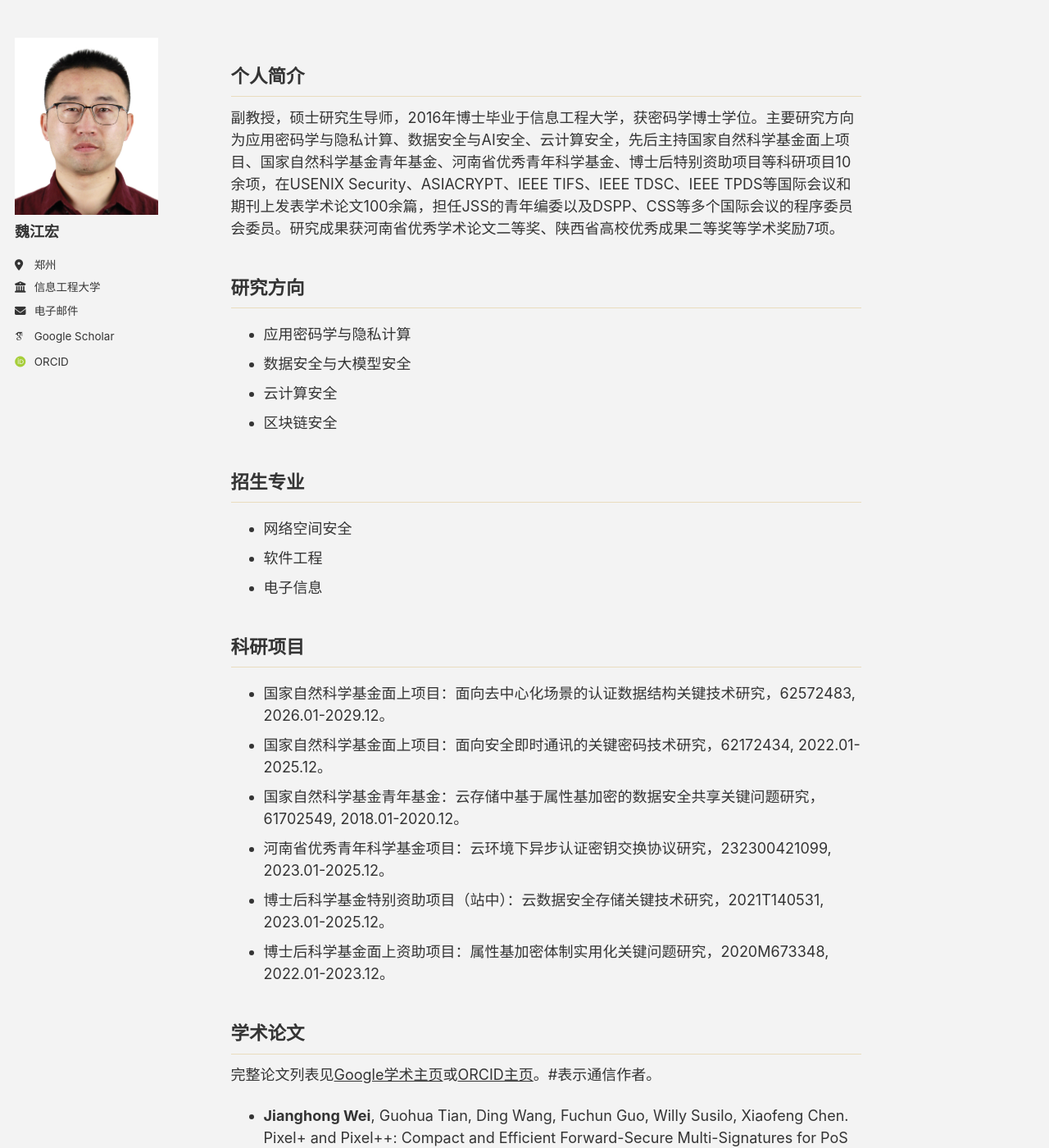
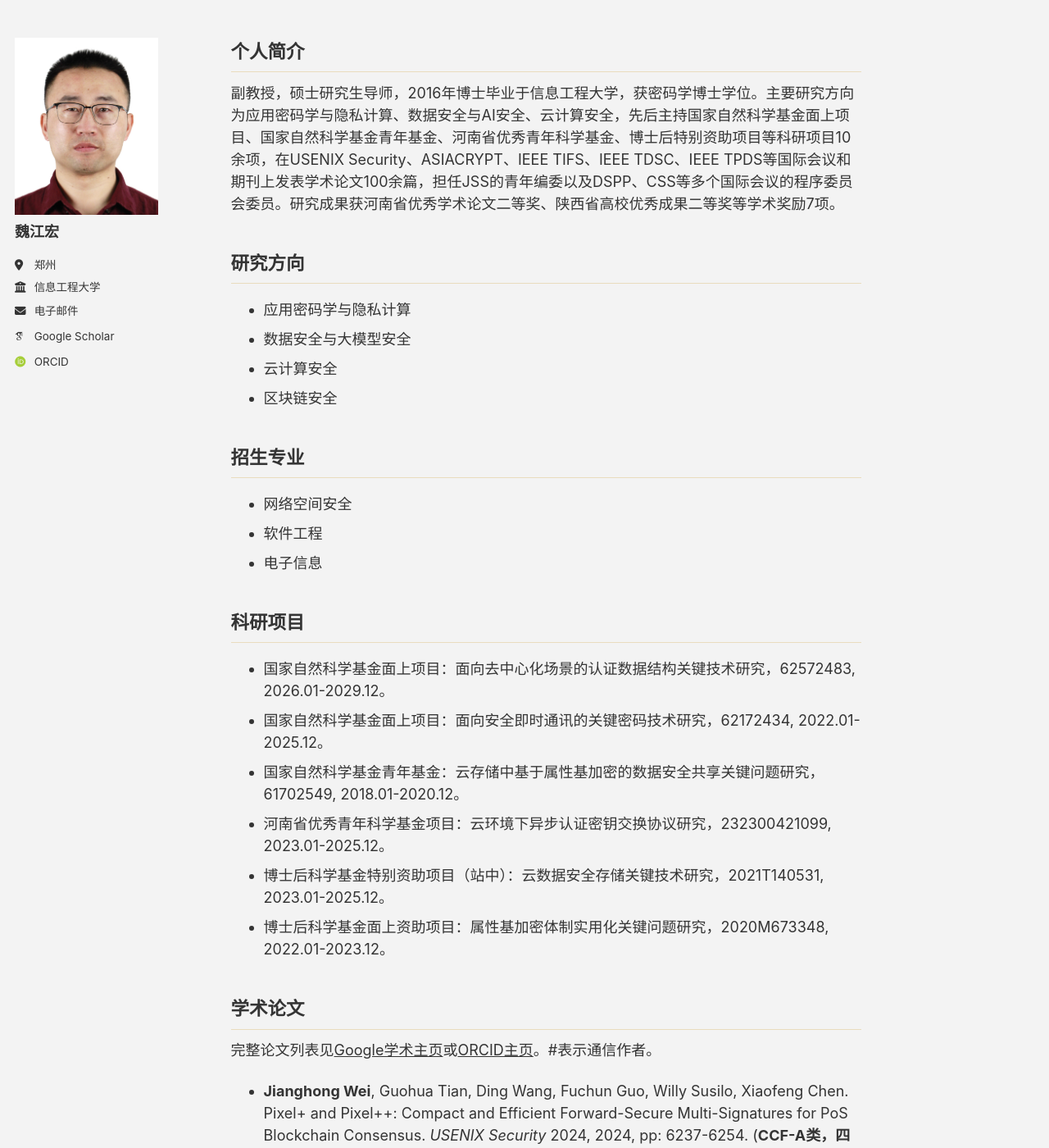
Before and after one commit to jhw-crypt/jhw-crypt.github.io, a Jekyll site: the page built from _pages/about.md, in a window 1280 px wide and 1400 px high. Shown: the whole window at 82% size. Built offline with Jekyll 4.4.1, drawn with Linux system fonts in a browser that asks for light colours; some web fonts are replaced; a script bundle is joined from its source files by our own code; library files that are not in the unit come from our copies.

Commit message:
Update main.scss

```diff
--- a/assets/css/main.scss
+++ b/assets/css/main.scss
@@ -52,7 +52,7 @@
 /* 2. 让主体内容区上移，消除顶部间距 */
 .initial-content,
 #main {
-  margin-top: -50px !important;
+  margin-top: -80px !important;
   padding-top: 0 !important;
 }
 
```
